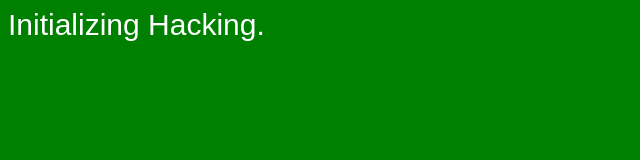
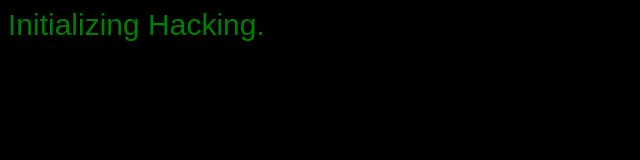
Before and after one commit to varun-mangla/Hacking-Terminal, a plain HTML site: page index.html in a window 1280 px wide. Shown: the whole page, without its empty margins (0-640 px from the left). Drawn offline with Linux system fonts and the light colour scheme; a web font is replaced by a local one.

Commit message:
changed colors

```diff
--- a/index.html
+++ b/index.html
@@ -9,8 +9,8 @@
         @import url('https://fonts.googleapis.com/css2?family=Martel+Sans:wght@600&family=Noto+Sans:ital,wght@0,200;0,300;0,400;0,500;1,100;1,200;1,300;1,400&family=Poppins:wght@300;400;700&display=swap');
 
         body {
-            background-color: green;
-            color: white;
+            background-color: black;
+            color: green;
             font-family: 'Martel Sans', sans-serif;
             font-size: 30px;
         }
```
